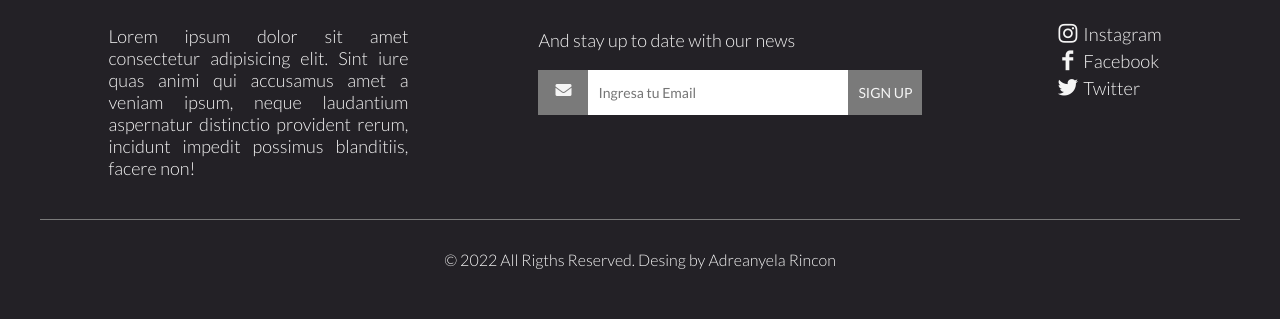
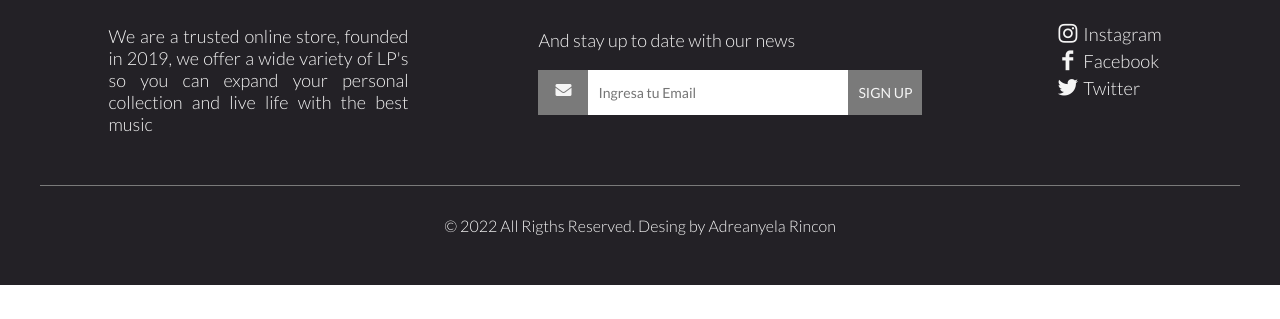
Before and after one commit to Adrymr/shopCart--TheSoundOfVinyl.com, a plain HTML site: page shopCar.html in a window 1280 px wide. Shown: the part 1136-1455 px from the top of the page. After the commit the page ends 1421 px from the top, so only its background shows below. Drawn offline with Linux system fonts and the light colour scheme.

Commit message:
Update shopCar.html

```diff
--- a/shopCar.html
+++ b/shopCar.html
@@ -94,7 +94,7 @@
                     <img src="assets\img\SOV-Logo_263x101.avif">
                 </div>
                 <div class="terms">
-                    <p>Lorem ipsum dolor sit amet consectetur adipisicing elit. Sint iure quas animi qui accusamus amet a veniam ipsum, neque laudantium aspernatur distinctio provident rerum, incidunt impedit possimus blanditiis, facere non!</p>
+                    <p>We are a trusted online store, founded in 2019, we offer a wide variety of LP's so you can expand your personal collection and live life with the best music</p>
                 </div>
             </div>
 
```
